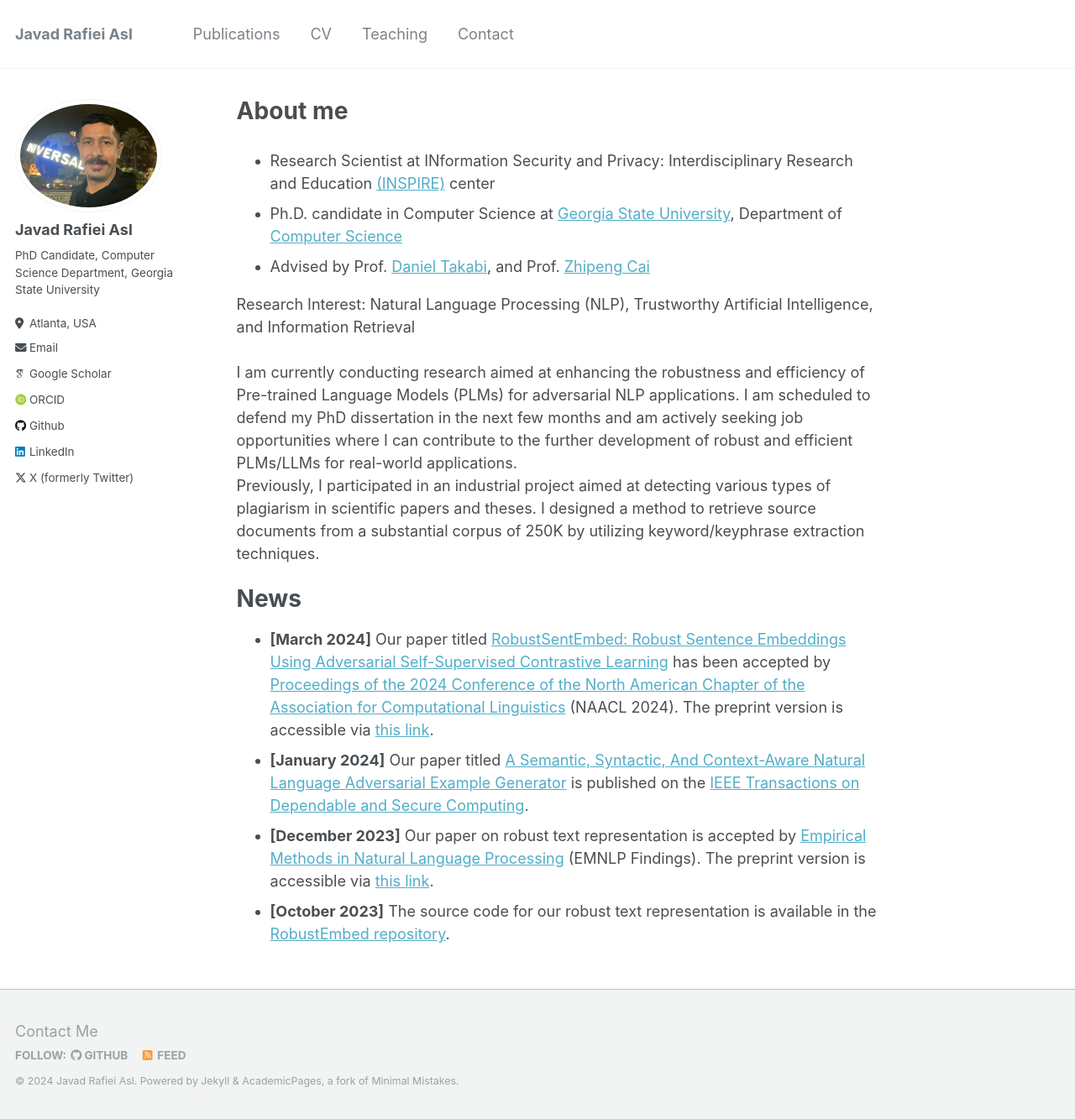
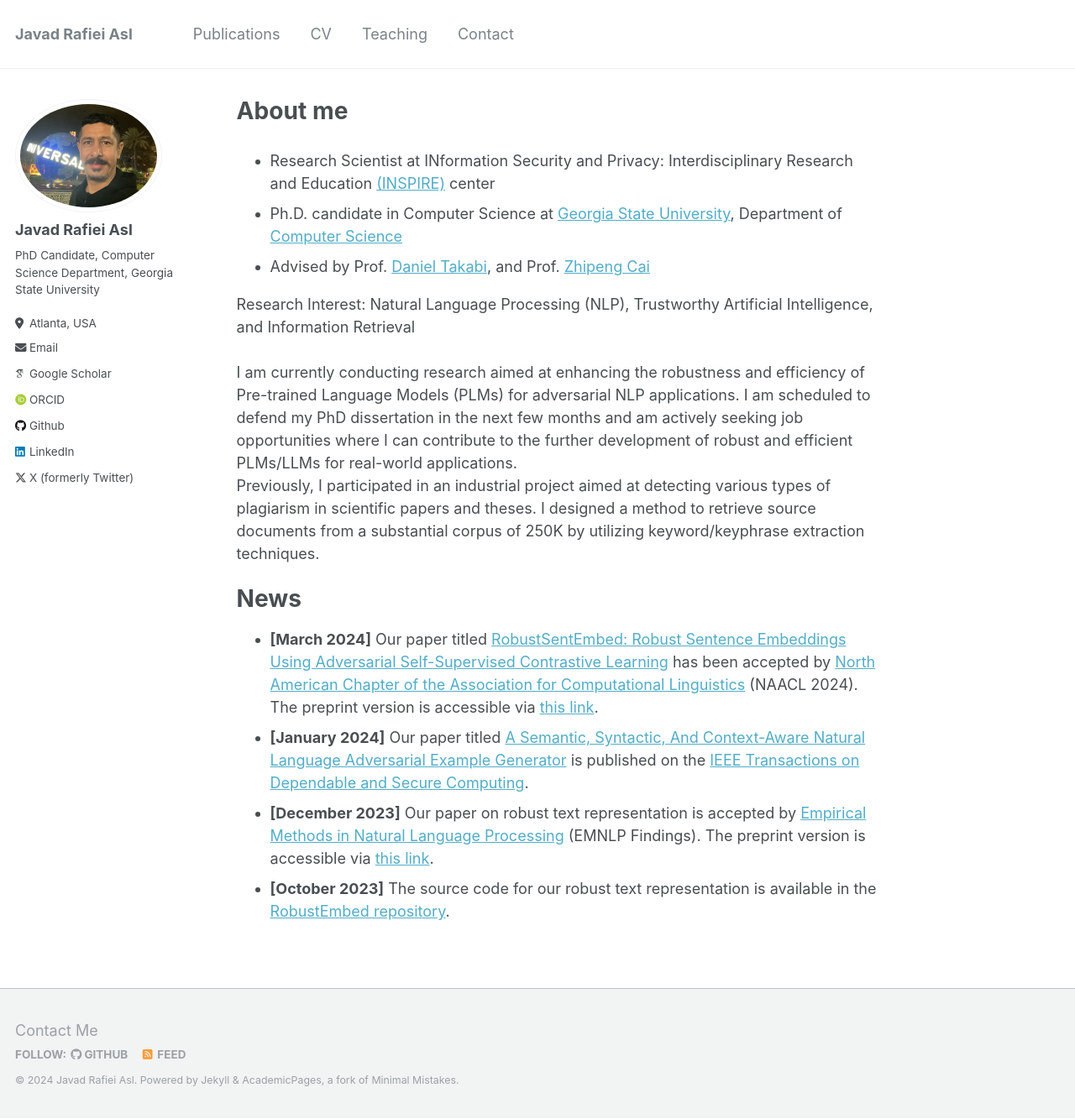
Before and after one commit to jasl1/jasl1.github.io, a Jekyll site: the page built from _pages/about.md, in a window 1280 px wide and 1333 px high. Shown: the whole window at 84% size. Built offline with Jekyll 4.4.1, drawn with Linux system fonts in a browser that asks for light colours; some web fonts are replaced.

Commit message:
Update about.md

```diff
--- a/_pages/about.md
+++ b/_pages/about.md
@@ -16,7 +16,7 @@ Previously, I participated in an industrial project aimed at detecting various t
 
 News
 ======
-- **[March 2024]** Our paper titled [RobustSentEmbed: Robust Sentence Embeddings Using Adversarial Self-Supervised Contrastive Learning](https://openreview.net/pdf?id=Kluyc7Jz1fXH) has been accepted by [Proceedings of the 2024 Conference of the North American Chapter of the Association for Computational Linguistics](https://2024.naacl.org/) (NAACL 2024). The preprint version is accessible via [this link](https://arxiv.org/abs/2403.11082).
+- **[March 2024]** Our paper titled [RobustSentEmbed: Robust Sentence Embeddings Using Adversarial Self-Supervised Contrastive Learning](https://openreview.net/pdf?id=Kluyc7Jz1fXH) has been accepted by [North American Chapter of the Association for Computational Linguistics](https://2024.naacl.org/) (NAACL 2024). The preprint version is accessible via [this link](https://arxiv.org/abs/2403.11082).
 - **[January 2024]** Our paper titled [A Semantic, Syntactic, And Context-Aware Natural Language Adversarial Example Generator](https://ieeexplore.ieee.org/abstract/document/10416371) is published on the [IEEE Transactions on Dependable and Secure Computing](https://ieeexplore.ieee.org/xpl/RecentIssue.jsp?punumber=8858).
 - **[December 2023]** Our paper on robust text representation is accepted by [Empirical Methods in Natural Language Processing](https://2023.emnlp.org/) (EMNLP Findings). The preprint version is accessible via [this link](https://aclanthology.org/2023.findings-emnlp.305/).
 - **[October 2023]** The source code for our robust text representation is available in the [RobustEmbed repository](https://github.com/jasl1/RobustEmbed).
```
